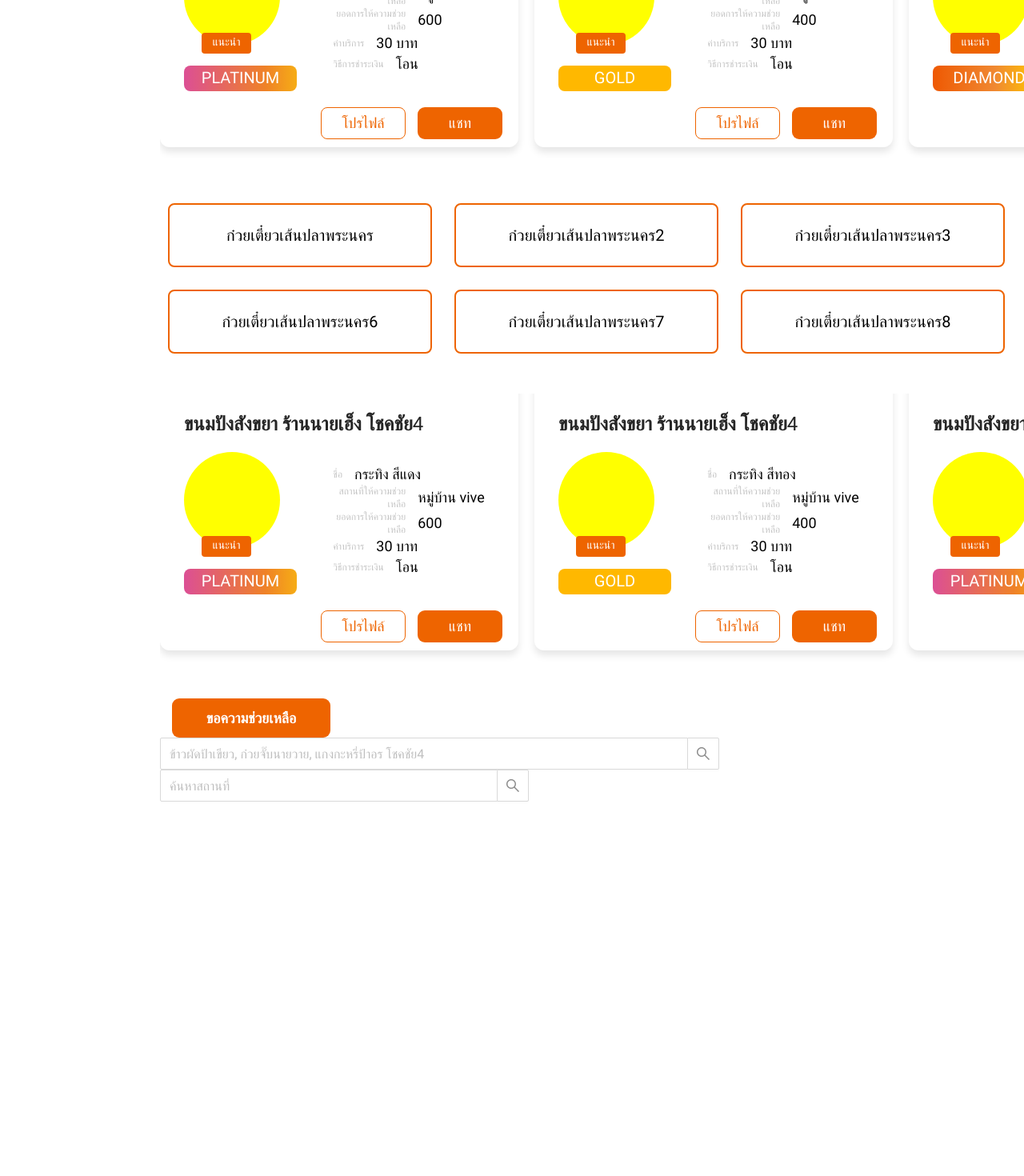
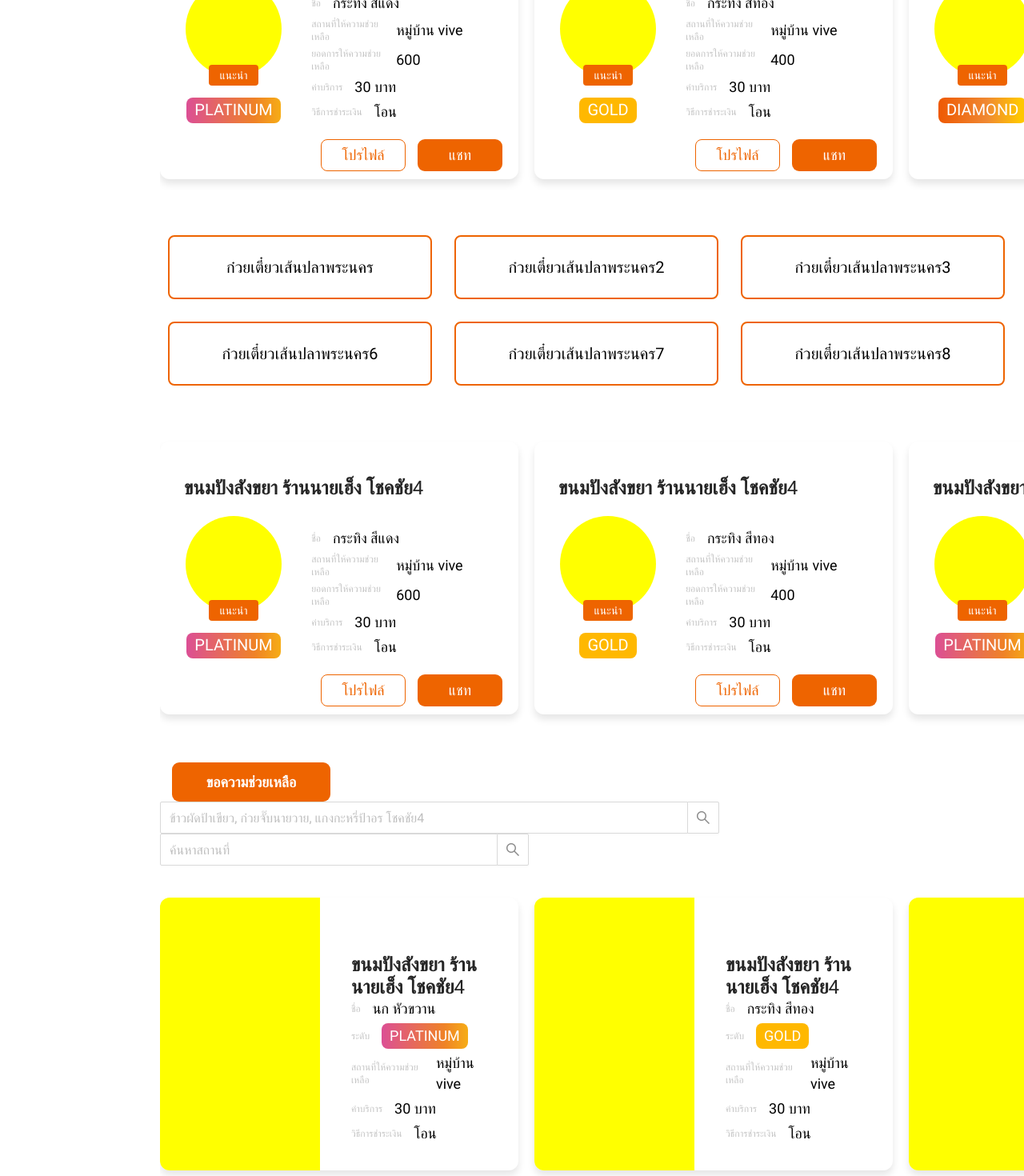
Before and after one commit to nnaboon/HelloHelper_Frontend, a React (Create React App) app: page / in a window 1280 px wide. Shown: the part 1080-2550 px from the top of the page at 80% size. Before the commit the page ends 2102 px from the top, so only its background shows below. Built offline with nearby package versions, Linux system fonts and the light colour scheme.

Commit message:
styling request card

```diff
--- a/src/components/Badge/Badge.tsx
+++ b/src/components/Badge/Badge.tsx
@@ -3,7 +3,8 @@ import styled from '@emotion/styled';
 
 export const SuggestedBadge = styled.div`
     position: relative;
-    left: 22px;
+    display: flex;
+    align-items: center;
     top: -15px;
     width: 62px;
     height: 26px;
@@ -24,7 +25,8 @@ export const RankingBadge = styled.div < { rankColor: string }>`
     background: ${props => props.rankColor};
     color: #ffff;
     border-radius: 8px;
-    max-width: 141px;
+    max-width: max-content;
+    padding: 0 10px;
     font-size: 20px;
     font-weight: 600;
     position: relative;
--- a/src/components/Card/PopularRequestCard.tsx
+++ b/src/components/Card/PopularRequestCard.tsx
@@ -40,6 +40,8 @@ const CardContainer = styled.div`
     margin-right: 20px;
     position: relative;
     top: -20px;
+    margin-top: 40px;
+
 `;
 
 const RequestTitle = styled.div`
@@ -59,15 +61,20 @@ const RequestDataTitle = styled.div`
     font-size: 12px;
     line-height: 16px;
     color: #C4C4C4;
-    text-align: end;
     max-width: 91px;
+    margin-right: 15px;
 `;
 
 const RequestDataInfo = styled.div`
     font-size: 18px;
     line-height: 26px;
     color: #000000;
-    margin-left: 15px;
+`;
+
+const RequestDataContent = styled.div`
+    display: flex;
+    align-items: center;
+    margin-bottom: 5px;
 `;
 
 export const PopularRequestCard = ({title, imageURL} : RequestCardProps) => {
@@ -84,8 +91,10 @@ export const PopularRequestCard = ({title, imageURL} : RequestCardProps) => {
                         <div
                             css={css`
                                 display: flex;
-                                width: 48%;
+                                width: 32%;
                                 flex-direction: column;
+                                align-items: center;
+                                margin-right: 35px;
                             `}
                         >
                             <HelperImage />
@@ -99,51 +108,26 @@ export const PopularRequestCard = ({title, imageURL} : RequestCardProps) => {
                                 margin-top: 30px;
                             `}
                         >
-                            <div
-                                css={css`
-                                    display: flex;
-                                    align-items: center;
-                                `}
-                            >
+                            <RequestDataContent>
                                 <RequestDataTitle>ชื่อ</RequestDataTitle>
                                 <RequestDataInfo>{name}</RequestDataInfo>
-                            </div>
-                            <div
-                                css={css`
-                                    display: flex;
-                                    align-items: center;
-                                `}
-                            >
+                            </RequestDataContent>
+                            <RequestDataContent>
                                 <RequestDataTitle>สถานที่ให้ความช่วยเหลือ</RequestDataTitle>
                                 <RequestDataInfo>{location}</RequestDataInfo>
-                            </div>
-                            <div
-                                css={css`
-                                    display: flex;
-                                    align-items: center;
-                                `}
-                            >
+                            </RequestDataContent>
+                            <RequestDataContent>
                                 <RequestDataTitle>ยอดการให้ความช่วยเหลือ</RequestDataTitle>
                                 <RequestDataInfo>{helpSum.toLocaleString()}</RequestDataInfo>
-                            </div>
-                            <div
-                                css={css`
-                                    display: flex;
-                                    align-items: center;
-                                `}
-                            >
+                            </RequestDataContent>
+                            <RequestDataContent>
                                 <RequestDataTitle>ค่าบริการ</RequestDataTitle>
                                 <RequestDataInfo>{serviceRate}</RequestDataInfo>
-                            </div>
-                            <div
-                                css={css`
-                                    display: flex;
-                                    align-items: center;
-                                `}
-                            >
+                            </RequestDataContent>
+                            <RequestDataContent>
                                 <RequestDataTitle>วิธีการชำระเงิน</RequestDataTitle>
                                 <RequestDataInfo>{payment}</RequestDataInfo>
-                            </div>
+                            </RequestDataContent>
 
                         </div>
                         <div
--- a/src/components/Card/SuggestedRequestCard.tsx
+++ b/src/components/Card/SuggestedRequestCard.tsx
@@ -40,49 +40,51 @@ const CardContainer = styled.div`
     margin-right: 20px;
     position: relative;
     top: -20px;
+    margin-top: 40px;
 `;
 
 const RequestTitle = styled.div`
     font-weight: 800;
     font-size: 24px;
+    line-height: 28px;
 `;
 
 const HelperImage = styled.div`
-    width: 120px;
-    height: 120px;
-    border-radius: 50%;
+    position: absolute;
+    top: 0;
+    left: 0;
+    width: 200px;
+    height: 100%;
+    border-top-left-radius: 12px;
+    border-bottom-left-radius: 12px;
     background: yellow;
-    margin-top: 15px;
 `;
 
 const RequestDataTitle = styled.div`
     font-size: 12px;
     line-height: 16px;
     color: #C4C4C4;
-    text-align: end;
     max-width: 91px;
+    margin-right: 15px;
 `;
 
 const RequestDataInfo = styled.div`
     font-size: 18px;
     line-height: 26px;
     color: #000000;
-    margin-left: 15px;
 `;
 
-const TopTenRequestCardContainer = styled.div`
+const RequestDataContent = styled.div`
     display: flex;
-    overflow-x: scroll;
-    margin: 40px 0;
-    position: relative;
-`
+    align-items: center;
+    margin-bottom: 5px;
+`;
 
 export const SuggestedRequestCard = ({title, imageURL} : RequestCardProps) => {
     return (
         <RequestHelperCardContainer>
-            {POPULAR_REQUEST_DATA.map(({ title, imageUrl, name, payment, serviceRate, location, helpSum, rank }) => (
+            {SUGGESTED_REQUEST_DATA.map(({ title, imageUrl, name, payment, serviceRate, location, rank }) => (
                 <CardContainer>
-                    <RequestTitle>{title}</RequestTitle>
                     <div
                         css={css`
                             display: flex;
@@ -91,13 +93,10 @@ export const SuggestedRequestCard = ({title, imageURL} : RequestCardProps) => {
                         <div
                             css={css`
                                 display: flex;
-                                width: 48%;
-                                flex-direction: column;
+                                width: 90%;
                             `}
                         >
                             <HelperImage />
-                            <SuggestedBadge>แนะนำ</SuggestedBadge>
-                            <RankingBadge rankColor={RANK_BADGE[rank].color}>{rank.toUpperCase()}</RankingBadge>
                         </div>
                         <div
                             css={css`
@@ -106,64 +105,31 @@ export const SuggestedRequestCard = ({title, imageURL} : RequestCardProps) => {
                                 margin-top: 30px;
                             `}
                         >
-                            <div
-                                css={css`
-                                    display: flex;
-                                    align-items: center;
-                                `}
-                            >
+                            <RequestTitle>{title}</RequestTitle>
+                            <RequestDataContent>
                                 <RequestDataTitle>ชื่อ</RequestDataTitle>
                                 <RequestDataInfo>{name}</RequestDataInfo>
-                            </div>
-                            <div
-                                css={css`
-                                    display: flex;
-                                    align-items: center;
-                                `}
-                            >
+                            </RequestDataContent>
+                            <RequestDataContent>
+                                <RequestDataTitle>ระดับ</RequestDataTitle>
+                                <RankingBadge
+                                    rankColor={RANK_BADGE[rank].color}
+                                    style={{ fontSize: '18px', fontWeight: 500}}
+                                >{rank.toUpperCase()}</RankingBadge>
+                            </RequestDataContent>
+                            <RequestDataContent>
                                 <RequestDataTitle>สถานที่ให้ความช่วยเหลือ</RequestDataTitle>
                                 <RequestDataInfo>{location}</RequestDataInfo>
-                            </div>
-                            <div
-                                css={css`
-                                    display: flex;
-                                    align-items: center;
-                                `}
-                            >
-                                <RequestDataTitle>ยอดการให้ความช่วยเหลือ</RequestDataTitle>
-                                <RequestDataInfo>{helpSum.toLocaleString()}</RequestDataInfo>
-                            </div>
-                            <div
-                                css={css`
-                                    display: flex;
-                                    align-items: center;
-                                `}
-                            >
+                            </RequestDataContent>
+                            <RequestDataContent>
                                 <RequestDataTitle>ค่าบริการ</RequestDataTitle>
                                 <RequestDataInfo>{serviceRate}</RequestDataInfo>
-                            </div>
-                            <div
-                                css={css`
-                                    display: flex;
-                                    align-items: center;
-                                `}
-                            >
+                            </RequestDataContent>
+                            <RequestDataContent>
                                 <RequestDataTitle>วิธีการชำระเงิน</RequestDataTitle>
                                 <RequestDataInfo>{payment}</RequestDataInfo>
-                            </div>
+                            </RequestDataContent>
 
-                        </div>
-                        <div
-                            css={css`
-                                display: flex;
-                                position: absolute;
-                                bottom: 10px;
-                                right: 20px;
-                                align-items: center;
-                            `}
-                        >
-                            <SecondaryButton>โปรไฟล์</SecondaryButton>
-                            <PrimaryButton>แชท</PrimaryButton>
                         </div>
                     </div>
                 </CardContainer>
--- a/src/components/Card/TopTenRequestCard.tsx
+++ b/src/components/Card/TopTenRequestCard.tsx
@@ -33,6 +33,7 @@ const CardContainer = styled.div`
     margin-right: 20px;
     position: relative;
     top: -20px;
+    margin-top: 40px;
 `;
 
 const RequestTitle = styled.div`
@@ -52,15 +53,14 @@ const RequestDataTitle = styled.div`
     font-size: 12px;
     line-height: 16px;
     color: #C4C4C4;
-    text-align: end;
     max-width: 91px;
+    margin-right: 15px;
 `;
 
 const RequestDataInfo = styled.div`
     font-size: 18px;
     line-height: 26px;
     color: #000000;
-    margin-left: 15px;
 `;
 
 const TopTenRequestCardContainer = styled.div`
@@ -68,6 +68,12 @@ const TopTenRequestCardContainer = styled.div`
     overflow-x: scroll;
     margin: 40px 0;
     position: relative;
+`;
+
+const TopTenRequestDataContent = styled.div`
+    display: flex;
+    align-items: center;
+    margin-bottom: 5px;
 `;
 
 export const TopTenRequestCard = ({title, imageURL} : RequestCardProps) => {
@@ -84,8 +90,10 @@ export const TopTenRequestCard = ({title, imageURL} : RequestCardProps) => {
                         <div
                             css={css`
                                 display: flex;
-                                width: 48%;
+                                width: 32%;
                                 flex-direction: column;
+                                align-items: center;
+                                margin-right: 35px;
                             `}
                         >
                             <HelperImage />
@@ -99,51 +107,26 @@ export const TopTenRequestCard = ({title, imageURL} : RequestCardProps) => {
                                 margin-top: 30px;
                             `}
                         >
-                            <div
-                                css={css`
-                                    display: flex;
-                                    align-items: center;
-                                `}
-                            >
+                            <TopTenRequestDataContent>
                                 <RequestDataTitle>ชื่อ</RequestDataTitle>
                                 <RequestDataInfo>{name}</RequestDataInfo>
-                            </div>
-                            <div
-                                css={css`
-                                    display: flex;
-                                    align-items: center;
-                                `}
-                            >
+                            </TopTenRequestDataContent>
+                            <TopTenRequestDataContent>
                                 <RequestDataTitle>สถานที่ให้ความช่วยเหลือ</RequestDataTitle>
                                 <RequestDataInfo>{location}</RequestDataInfo>
-                            </div>
-                            <div
-                                css={css`
-                                    display: flex;
-                                    align-items: center;
-                                `}
-                            >
+                            </TopTenRequestDataContent>
+                            <TopTenRequestDataContent>
                                 <RequestDataTitle>ยอดการให้ความช่วยเหลือ</RequestDataTitle>
                                 <RequestDataInfo>{helpSum.toLocaleString()}</RequestDataInfo>
-                            </div>
-                            <div
-                                css={css`
-                                    display: flex;
-                                    align-items: center;
-                                `}
-                            >
+                            </TopTenRequestDataContent>
+                            <TopTenRequestDataContent>
                                 <RequestDataTitle>ค่าบริการ</RequestDataTitle>
                                 <RequestDataInfo>{serviceRate}</RequestDataInfo>
-                            </div>
-                            <div
-                                css={css`
-                                    display: flex;
-                                    align-items: center;
-                                `}
-                            >
+                            </TopTenRequestDataContent>
+                            <TopTenRequestDataContent>
                                 <RequestDataTitle>วิธีการชำระเงิน</RequestDataTitle>
                                 <RequestDataInfo>{payment}</RequestDataInfo>
-                            </div>
+                            </TopTenRequestDataContent>
 
                         </div>
                         <div
--- a/src/pages/Landing.tsx
+++ b/src/pages/Landing.tsx
@@ -12,7 +12,7 @@ import { Text } from 'components/Text';
 import { TOP_TEN_SEARCH_WEEKLY } from 'data/search';
 import { TopSearchButton } from 'components/Button/Button';
 import { PostRequestButton } from 'components/Button/PostRequestButton';
-
+import { SuggestedRequestCard } from 'components/Card/SuggestedRequestCard';
 
 export const TopTenSearchContainer = styled.div`
     display: grid;
@@ -108,6 +108,10 @@ export const LandingPage = () => {
                 size="large"
                 style={{ width: '462px', height: '60px' }}
             />
+            <SuggestedRequestCard
+                title={'ข้าวมันไก่โชคชัน 111'}
+                imageURL={"dfhjfioashfa"}
+            />
         </div>
     )
 }
```
Also changed, not shown: src/components/Button/Button.tsx (+13 -0 lines).
